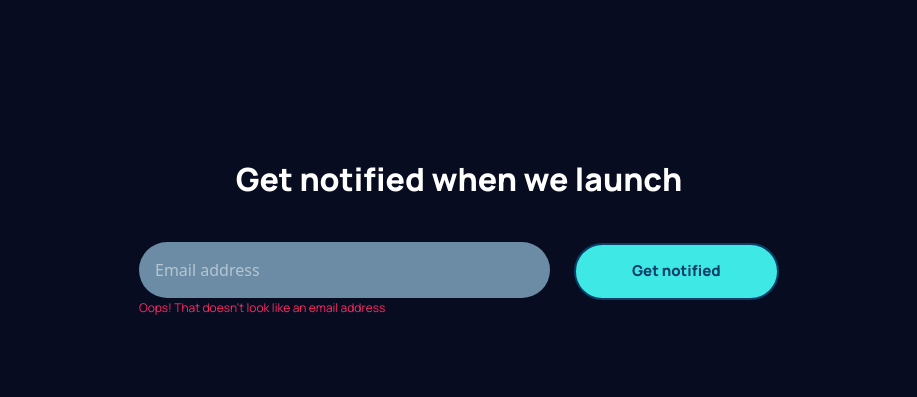
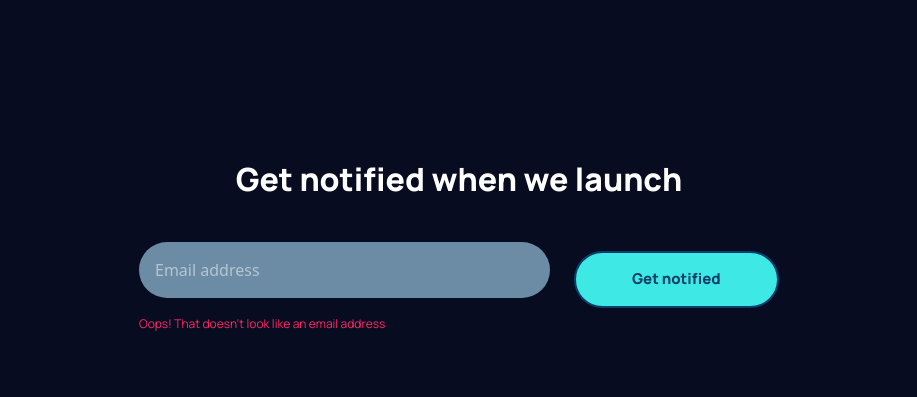
Before and after one commit to Afeez-Ola/maker-pre-launch-landing-page, a website: page index.html in a window 1280 px wide. Shown: the part 1807-2204 px from the top of the page, without its empty margins (181-1098 px from the left). Drawn offline with Linux system fonts and the light colour scheme.

Commit message:
Adding finishing touches.

```diff
--- a/index.html
+++ b/index.html
@@ -274,7 +274,7 @@
       id="email"
       placeholder="Email address"
      />
-     <p class="errorMsg text-preset-7 text-Red-400">Oops! That doesn’t look like an email address</p>
+     <p class="errorMsg text-preset-7 mt-4 text-Red-400">Oops! That doesn’t look like an email address</p>
       </div>
 
      <button
```
Also changed, not shown: css/output.css.
